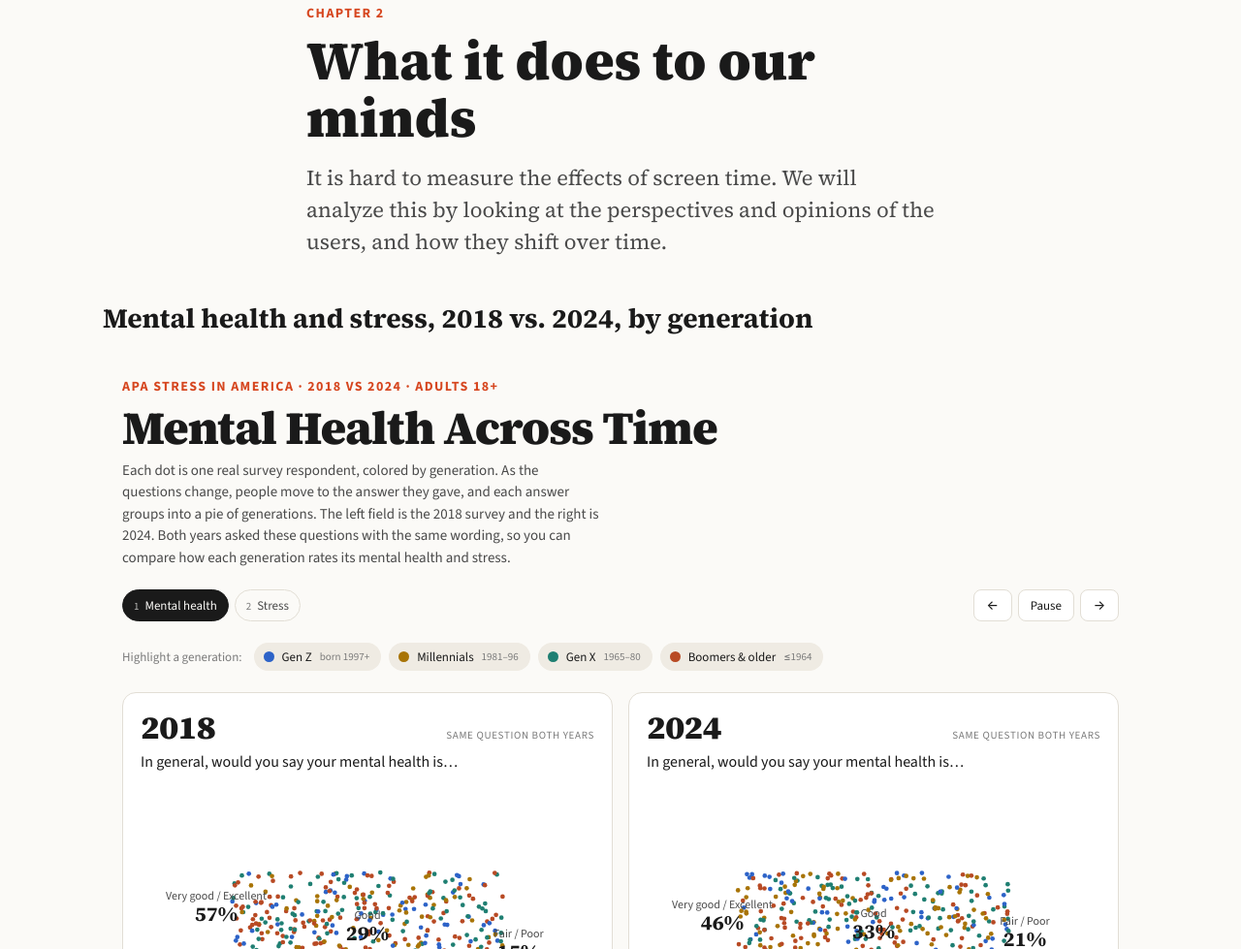
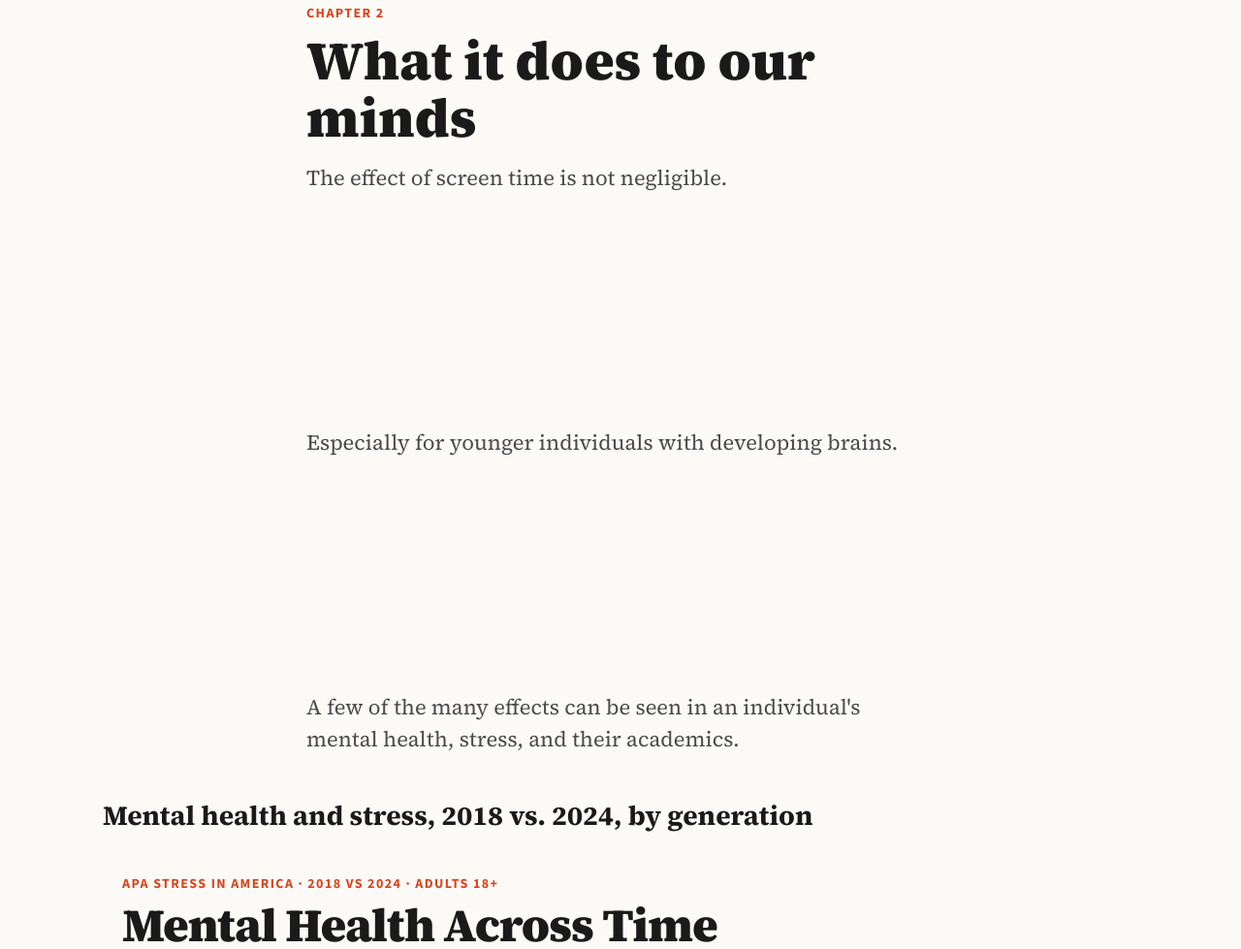
Before and after one commit to HectorRodRes/Screentime-Project, a plain HTML site: page index.html in a window 1280 px wide. Shown: the part 6538-7517 px from the top of the page at 97% size. Drawn offline with nearby package versions, Linux system fonts and the light colour scheme.

Commit message:
feat: Added a new section to Aiden Intro with a reveal effect.

```diff
--- a/css/style.css
+++ b/css/style.css
@@ -179,6 +179,10 @@ h3 { font-size: clamp(22px, 3vw, 28px); font-weight: 700; }
 .reveal { opacity: 0; transform: translateY(24px); transition: opacity .7s ease, transform .7s ease; }
 .reveal.is-visible { opacity: 1; transform: none; }
 
+/* Intro lines that appear one at a time: the gap means each line scrolls in separately */
+.lede-stack .lede { margin: 0 0 30vh; }
+.lede-stack .lede:last-child { margin-bottom: 0; }
+
 /* ---------- Summary, sources, footer ---------- */
 .summary { padding-top: 80px; padding-bottom: 48px; border-top: 1px solid var(--line); }
 .sources { padding-top: 48px; padding-bottom: 64px; }
--- a/index.html
+++ b/index.html
@@ -98,7 +98,12 @@
       <p class="chapter-num">Chapter 2</p>
       <h2>What it does to our minds</h2>
       <!-- TODO (Aiden): intro to section -->
-      <p class="lede">It is hard to measure the effects of screen time. We will analyze this  by looking at the perspectives and opinions of the users, and how they shift over time.   </p>
+      <!-- Each line fades in on its own as you scroll (see .lede-stack in css/style.css) -->
+      <div class="lede-stack">
+        <p class="lede reveal">The effect of screen time is not negligible.</p>
+        <p class="lede reveal">Especially for younger individuals with developing brains.</p>
+        <p class="lede reveal">A few of the many effects can be seen in an individual's mental health, stress, and their academics.</p>
+      </div>
     </div>
 
     <div class="viz-block">
```
